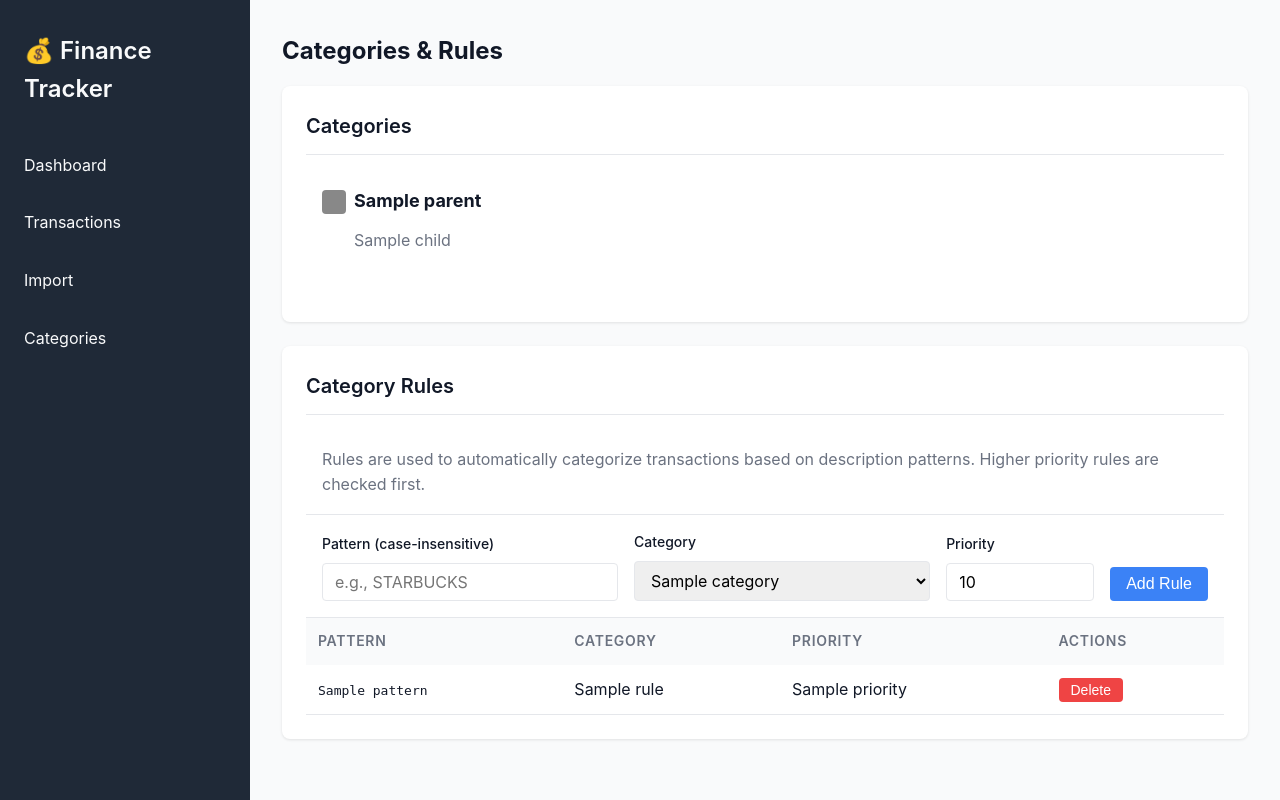
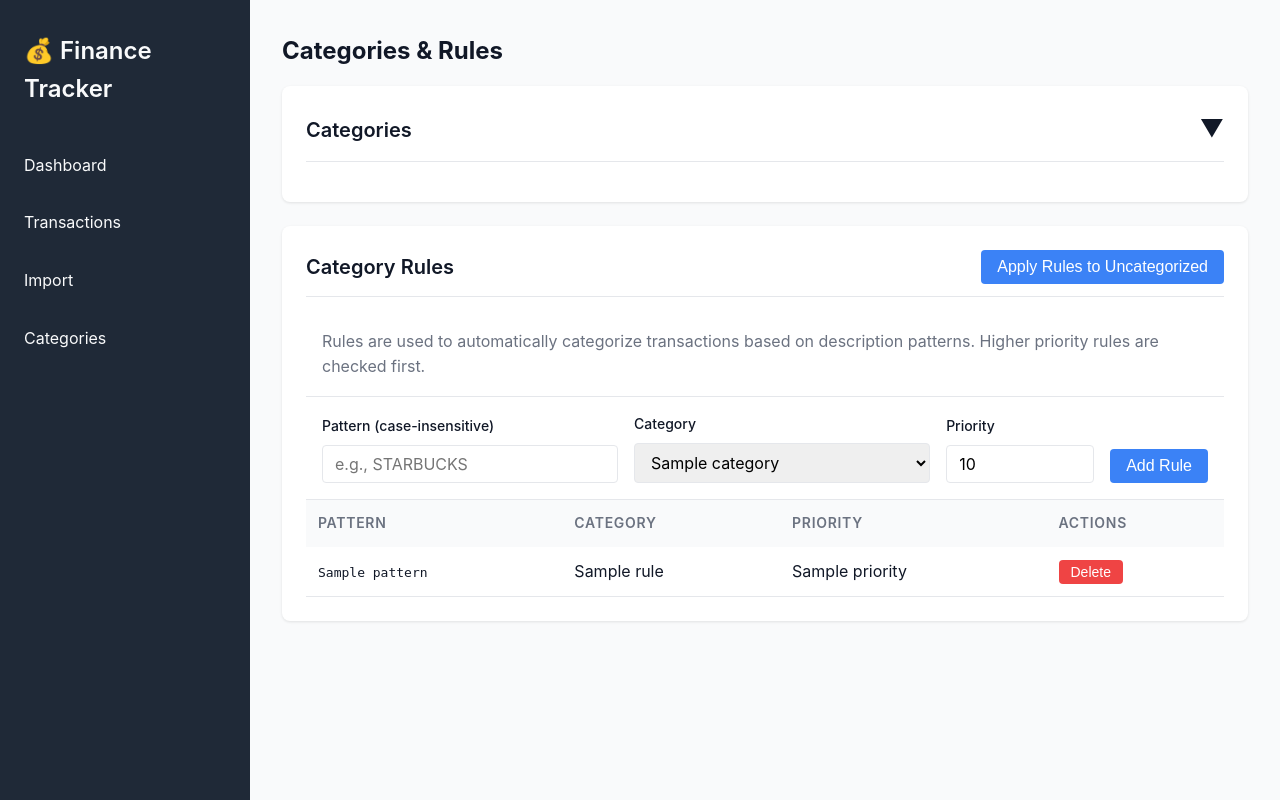
Before and after one commit to mattparrots/coffer, a FastAPI app: template src/finance_tracker/templates/categories/list.html in a window 1280 px wide. Run offline with FastAPI, Linux system fonts and the light colour scheme; the template is opened without the code that fills it: most values are stand-ins (such as "Sample title", 1, 10 or a date in 2020); some libraries are stand-ins or nearby versions.

Commit message:
Add category management features and bulk categorization
Features added:
1. Collapsible categories section (starts collapsed)
   - Click header to expand/collapse
   - Reduces clutter on categories page

2. Category editing functionality
   - Edit buttons next to each category
   - Allows renaming categories (e.g., "Uber Trip" to "Uber")
   - Uses prompt dialog for quick editing

3. Bulk categorization
   - "Apply Rules to Uncategorized" button
   - Applies all category rules to uncategorized transactions
   - Shows count of updated transactions

Technical changes:
- Added PUT /categories/{category_id} endpoint for editing
- Added POST /categories/apply-rules endpoint for bulk operations
- Enhanced UI with collapsible sections and edit controls
- Uses HTMX for seamless updates

```diff
--- a/src/finance_tracker/templates/categories/list.html
+++ b/src/finance_tracker/templates/categories/list.html
@@ -8,23 +8,42 @@
 
     <!-- Categories -->
     <div class="card">
-        <div class="card-header">
-            <h3 class="card-title">Categories</h3>
+        <div class="card-header" style="cursor: pointer;" onclick="toggleCategories()">
+            <div style="display: flex; align-items: center; justify-content: space-between;">
+                <h3 class="card-title">Categories</h3>
+                <span id="categories-toggle" style="font-size: 1.5rem; transition: transform 0.2s;">▼</span>
+            </div>
         </div>
 
-        <div style="padding: 1rem;">
+        <div id="categories-content" style="display: none; padding: 1rem;">
             {% for parent in categories %}
             <div style="margin-bottom: 1.5rem;">
-                <div style="display: flex; align-items: center; margin-bottom: 0.5rem;">
-                    <div style="width: 24px; height: 24px; background-color: {{ parent.color }}; border-radius: 4px; margin-right: 0.5rem;"></div>
-                    <strong style="font-size: 1.125rem;">{{ parent.name }}</strong>
+                <div style="display: flex; align-items: center; margin-bottom: 0.5rem; justify-content: space-between;">
+                    <div style="display: flex; align-items: center;">
+                        <div style="width: 24px; height: 24px; background-color: {{ parent.color }}; border-radius: 4px; margin-right: 0.5rem;"></div>
+                        <strong style="font-size: 1.125rem;">{{ parent.name }}</strong>
+                    </div>
+                    <button
+                        class="btn btn-primary"
+                        style="padding: 0.25rem 0.75rem; font-size: 0.875rem;"
+                        onclick="editCategory({{ parent.id }}, '{{ parent.name }}')"
+                    >
+                        Edit
+                    </button>
                 </div>
 
                 {% if parent.children %}
                 <div style="margin-left: 2rem;">
                     {% for child in parent.children %}
-                    <div style="padding: 0.25rem 0; color: var(--text-secondary);">
-                        {{ child.name }}
+                    <div style="padding: 0.25rem 0; color: var(--text-secondary); display: flex; justify-content: space-between; align-items: center;">
+                        <span>{{ child.name }}</span>
+                        <button
+                            class="btn btn-primary"
+                            style="padding: 0.25rem 0.75rem; font-size: 0.875rem;"
+                            onclick="editCategory({{ child.id }}, '{{ child.name }}')"
+                        >
+                            Edit
+                        </button>
                     </div>
                     {% endfor %}
                 </div>
@@ -34,11 +53,47 @@
         </div>
     </div>
 
+    <script>
+        function toggleCategories() {
+            const content = document.getElementById('categories-content');
+            const toggle = document.getElementById('categories-toggle');
+            if (content.style.display === 'none') {
+                content.style.display = 'block';
+                toggle.style.transform = 'rotate(180deg)';
+            } else {
+                content.style.display = 'none';
+                toggle.style.transform = 'rotate(0deg)';
+            }
+        }
+
+        function editCategory(id, currentName) {
+            const newName = prompt('Enter new category name:', currentName);
+            if (newName && newName.trim() !== '' && newName !== currentName) {
+                htmx.ajax('PUT', `/categories/${id}`, {
+                    values: {name: newName},
+                    swap: 'none'
+                }).then(() => {
+                    location.reload();
+                });
+            }
+        }
+    </script>
+
     <!-- Category Rules -->
     <div class="card">
-        <div class="card-header">
+        <div class="card-header" style="display: flex; justify-content: space-between; align-items: center;">
             <h3 class="card-title">Category Rules</h3>
+            <button
+                class="btn btn-primary"
+                hx-post="/categories/apply-rules"
+                hx-target="#bulk-result"
+                hx-confirm="Apply category rules to all uncategorized transactions?"
+            >
+                Apply Rules to Uncategorized
+            </button>
         </div>
+
+        <div id="bulk-result"></div>
 
         <p style="padding: 1rem; color: var(--text-secondary); border-bottom: 1px solid var(--border-color);">
             Rules are used to automatically categorize transactions based on description patterns.
```
Also changed, not shown: src/finance_tracker/routers/categories.py (+50 -0 lines).
